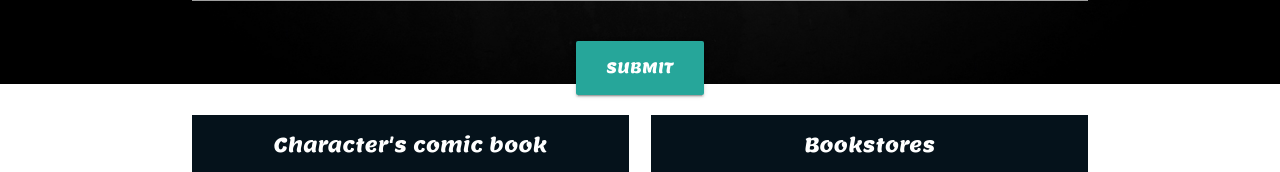
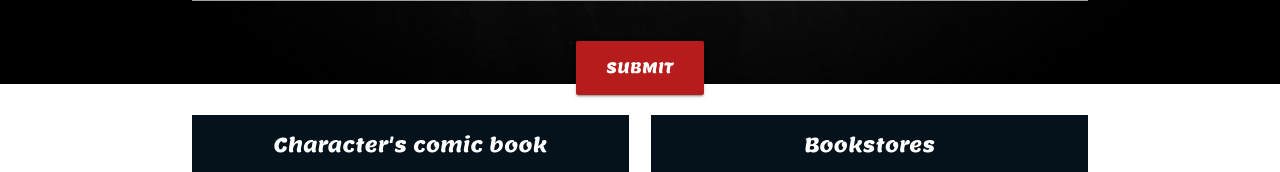
Before and after one commit to kalmaske/Project, a PHP site: page / in a window 1280 px wide. Shown: the part 716-888 px from the top of the page. Run offline with PHP 8.4, Linux system fonts and the light colour scheme; some libraries are stand-ins or nearby versions.

Commit message:
changed button color

```diff
--- a/assets/css/style.css
+++ b/assets/css/style.css
@@ -60,6 +60,6 @@ body {
 }
 
 
-.button{
-
+.btn-large{
+    background-color: red;
 }
--- a/index.html
+++ b/index.html
@@ -95,7 +95,7 @@
 
         <div class = "row">
         	 <div>
-            <a class="waves-effect-waves-light btn-large">Submit</a>
+            <a class="red darken-4 btn-large">Submit</a>
             </div>
         </div>
 
```
